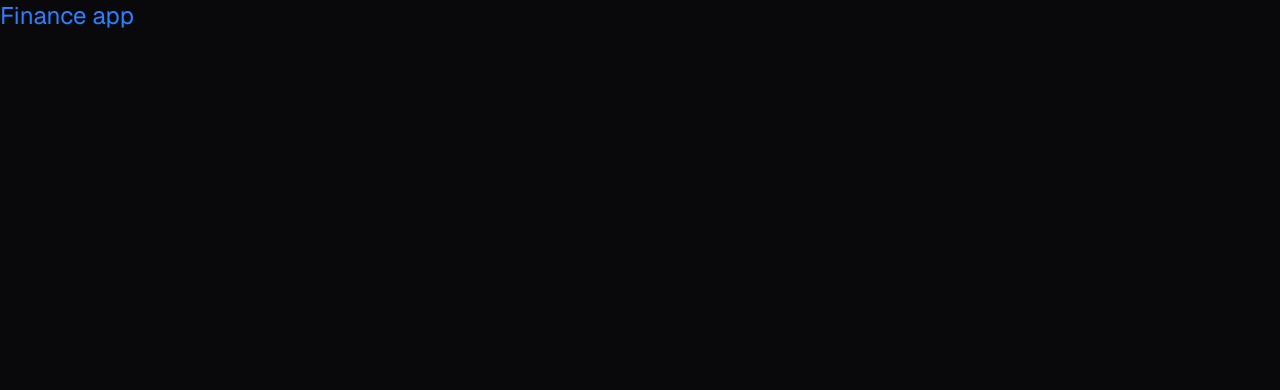
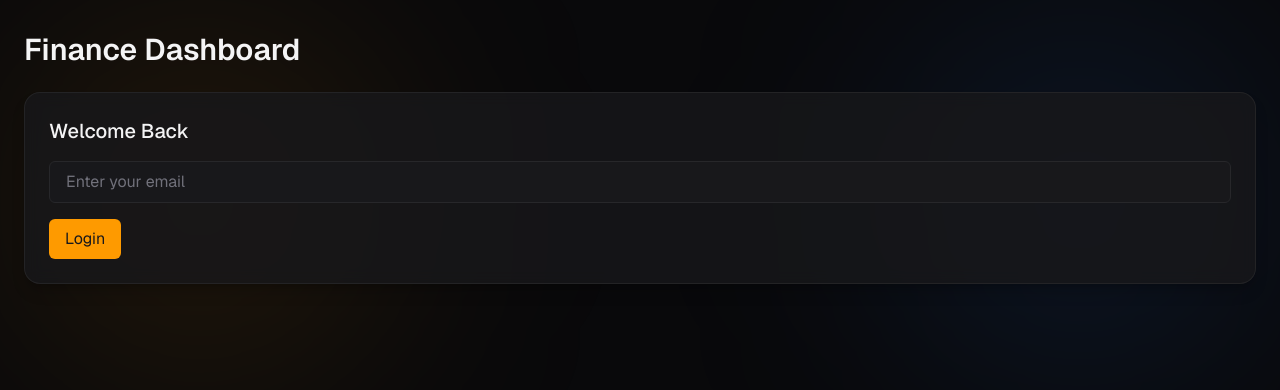
Before and after one commit to yoanny2023/sales-management-system, a Next.js app in the folder sales-ui/: page / in a window 1280 px wide. Shown: the top 390 px of the page. Built offline with nearby package versions, Linux system fonts and the light colour scheme.

Commit message:
add layout radial bg, and adjust ui components

```diff
--- a/sales-ui/src/app/globals.css
+++ b/sales-ui/src/app/globals.css
@@ -5,14 +5,12 @@
   --foreground: #fafafa;
 }
 
-* {
-  box-sizing: border-box;
-  margin: 0;
-  padding: 0;
+html,
+body {
+  min-height: 100vh;
 }
 
 body {
+  color: var(--foreground);
   background: var(--background);
-  color: var(--foreground);
-  min-height: 100vh;
 }
--- a/sales-ui/src/app/layout.tsx
+++ b/sales-ui/src/app/layout.tsx
@@ -19,7 +19,18 @@ export default function RootLayout({
   return (
     <html lang="en">
       <body className={geist.className}>
-        {children}
+        <div className="relative min-h-screen bg-zinc-950 overflow-hidden">
+
+          <div className="absolute inset-0 z-0">
+            <div className="absolute left-0 top-0 h-100 w-100 rounded-full bg-amber-500/10 blur-[120px]" />
+
+            <div className="absolute right-0 top-0 h-100 w-100 rounded-full bg-blue-500/10 blur-[120px]" />
+          </div>
+
+          <div className="relative z-10">
+            {children}
+          </div>
+        </div>
       </body>
     </html>
   );
--- a/sales-ui/src/app/page.tsx
+++ b/sales-ui/src/app/page.tsx
@@ -1,7 +1,32 @@
+import PageContainer from "@/components/layout/PageContainer";
+import Button from "@/components/ui/Button";
+import Card from "@/components/ui/Card";
+import Input from "@/components/ui/Input";
+
 export default function Home() {
   return (
-    <main className="text-blue-500 text-2xl">
-      <h1>Finance app</h1>
-    </main>
+    <PageContainer>
+      <div className="space-y-6">
+        <h1 className="text-3xl font-semibold text-zinc-100">
+          Finance Dashboard
+        </h1>
+
+        <Card>
+          <div className="space-y-4">
+            <h2 className="text-xl font-medium">
+              Welcome Back
+            </h2>
+
+            <Input
+              placeholder="Enter your email"
+            />
+
+            <Button>
+              Login
+            </Button>
+          </div>
+        </Card>
+      </div>
+    </PageContainer>
   );
 }
--- a/sales-ui/src/components/layout/PageContainer.tsx
+++ b/sales-ui/src/components/layout/PageContainer.tsx
@@ -0,0 +1,24 @@
+import { cn } from "@/lib/utils";
+
+type PageContainerProps = React.ComponentProps<"main">;
+
+function PageContainer({
+  children,
+  className,
+  ...props
+}: PageContainerProps) {
+  return (
+    <main
+      {...props}
+      className={cn(
+        "mx-auto w-full max-w-7xl",
+        "px-4 py-6 md:px-6 md:py-8",
+        className
+      )}
+    >
+      {children}
+    </main>
+  );
+}
+
+export default PageContainer;
--- a/sales-ui/src/components/ui/Button.tsx
+++ b/sales-ui/src/components/ui/Button.tsx
@@ -11,7 +11,7 @@ function Button({children,className,loading,disabled,...props}: ButtonProps) {
       {...props}
       disabled={loading || disabled}
       className={cn("px-4 py-2 rounded-md bg-amber-500 text-zinc-900",
-        "hover:bg-amber-600 transition-colors duration-300 curor-pointer",
+        "hover:bg-amber-600 transition-colors duration-300 cursor-pointer",
         "disabled:opacity-50 disabled:cursor-not-allowed",
         className
     )}
--- a/sales-ui/src/components/ui/Card.tsx
+++ b/sales-ui/src/components/ui/Card.tsx
@@ -0,0 +1,24 @@
+import { cn } from '@/lib/utils'
+import React from 'react'
+
+type CardProps = React.ComponentProps<"div">
+
+function Card({children,className,...props}:CardProps) {
+  return (
+    <div
+    {...props}
+    className={cn("rounded-2xl border border-zinc-800/80",
+      "p-5 md:p-6 text-zinc-100",
+      "bg-zinc-900/80 backdrop-blur-sm",
+      "shadow-lg shadow-black/20",
+      "hover:-translate-y-1 hover:border-amber-500/20",
+      "hover:shadow-2xl hover:shadow-amber-500/5",
+      "transition-all duration-300",
+      className
+    )}>
+      {children}
+    </div>
+  )
+}
+
+export default Card
--- a/sales-ui/src/components/ui/Input.tsx
+++ b/sales-ui/src/components/ui/Input.tsx
@@ -10,7 +10,7 @@ function Input({className,...props}: InputProps) {
       className={cn("w-full rounded-md px-4 py-2 border border-zinc-800 bg-zinc-900",
         "text-zinc-100 placeholder:text-zinc-500",
         "outline-none transition duration-300",
-        "focus-visible:ring-2 focus-visible:ring-amber-500",
+        "focus:outline-none focus-visible:ring-2 focus-visible:ring-amber-500",
         "disabled:cursor-not-allowed disabled:opacity-50",
         className
     )}
```
